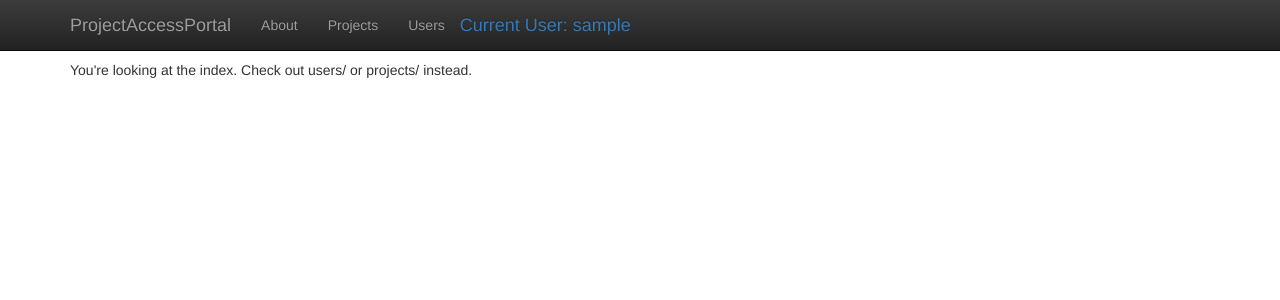
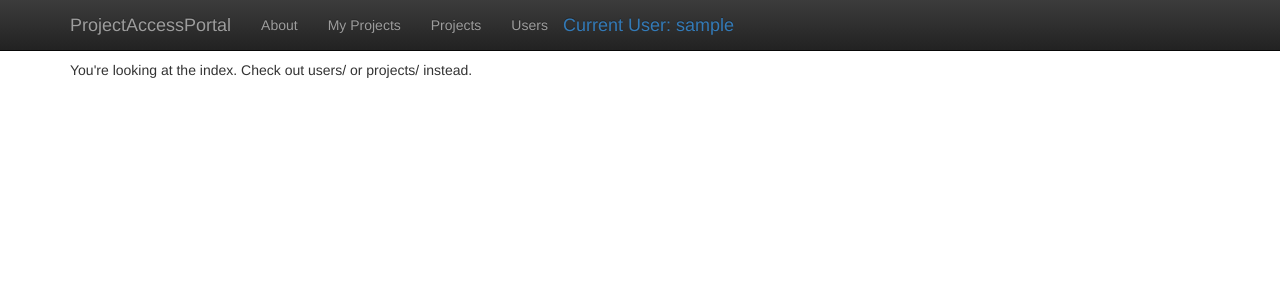
Before and after one commit to Slub77/ProjectAccessPortal, a Django app: page /projectaccess/ in a window 1280 px wide. Shown: the top 300 px of the page. Run offline with Django 3.2, Linux system fonts and the light colour scheme; the visitor is signed in with stand-in values (Sample User, id 1); some libraries are stand-ins or nearby versions.

Commit message:
Added My Projects page

```diff
--- a/projectaccess/templates/base.html
+++ b/projectaccess/templates/base.html
@@ -33,12 +33,14 @@
             <span class="icon-bar"></span>
             <span class="icon-bar"></span>
             <span class="icon-bar"></span>
+            <span class="icon-bar"></span>
           </button>
           <a class="navbar-brand" href="#">ProjectAccessPortal</a>
         </div>
         <div id="navbar" class="collapse navbar-collapse">
           <ul class="nav navbar-nav">
             <li><a href="{% url 'projectaccess:index' %}">About</a></li>
+            <li><a href="{% url 'projectaccess:my_projects' %}">My Projects</a></li>
             <li><a href="{% url 'projectaccess:projects' %}">Projects</a></li>
             <li><a href="{% url 'projectaccess:users' %}">Users</a></li>
           </ul>
--- a/projectaccess/urls.py
+++ b/projectaccess/urls.py
@@ -7,6 +7,7 @@ urlpatterns = [
     url(r'^logout/$', views.logout_user, name='logout'),
     url(r'^$', views.index, name='index'),
     url(r'^users/$', views.users, name='users'),
+    url(r'^my_projects/$', views.my_projects, name='my_projects'),
     url(r'^projects/$', views.projects, name='projects'),
     url(r'^import_p4_users/$', views.import_p4_users, name='import_p4_users'),
     url(r'^create_new_project/$', views.create_new_project, name='create_new_project'),
--- a/projectaccess/views.py
+++ b/projectaccess/views.py
@@ -42,6 +42,22 @@ def users(request):
     template = loader.get_template('users.html')
     context = RequestContext(request, {
         'users': PAUser.objects.all(),
+    })
+
+    return HttpResponse(template.render(context))
+
+@login_required
+def my_projects(request):
+
+    template = loader.get_template('projects.html')
+
+    pa_user = PAUser.objects.get(name=request.user.username)
+
+    pa_user_project_accesses = PAUserProjectAccess.objects.filter(user=pa_user)
+    pa_projects = PAProject.objects.filter(pauserprojectaccess__in=pa_user_project_accesses)
+
+    context = RequestContext(request, {
+        'projects': pa_projects,
     })
 
     return HttpResponse(template.render(context))
```
